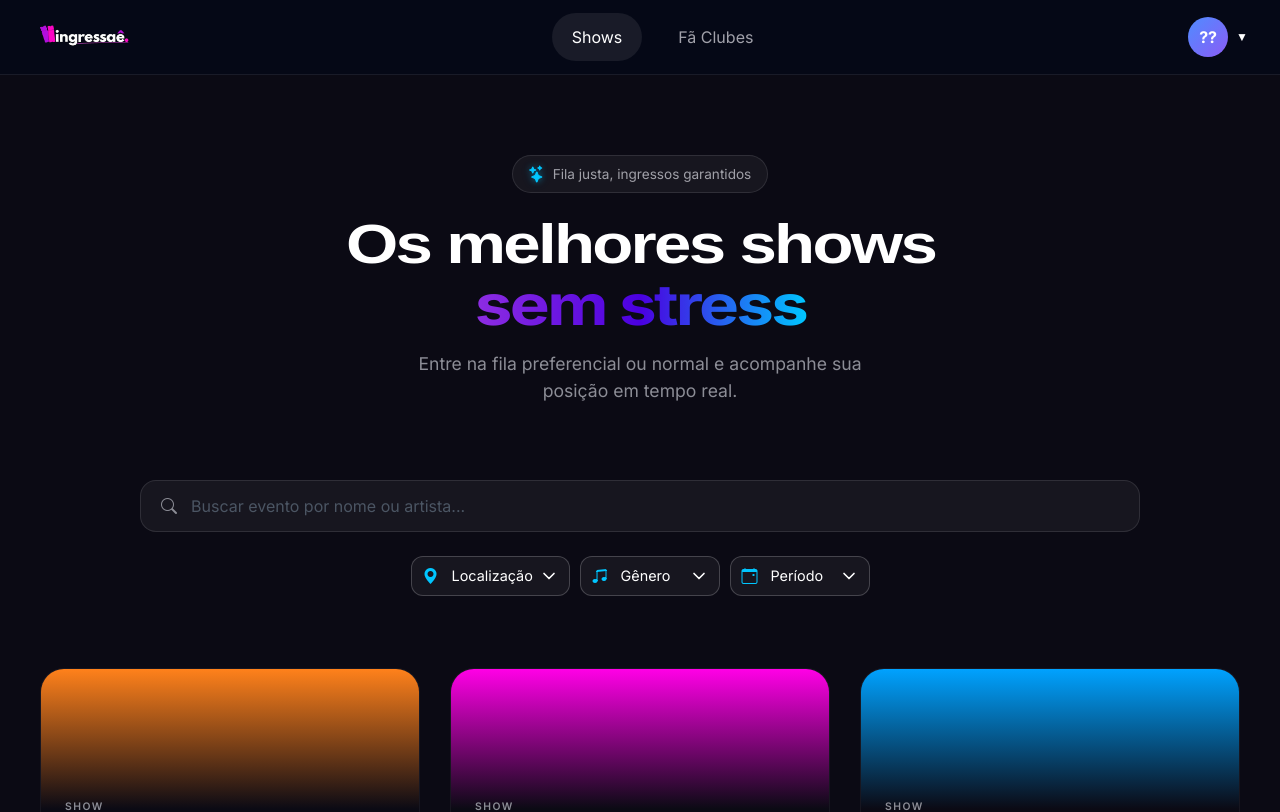
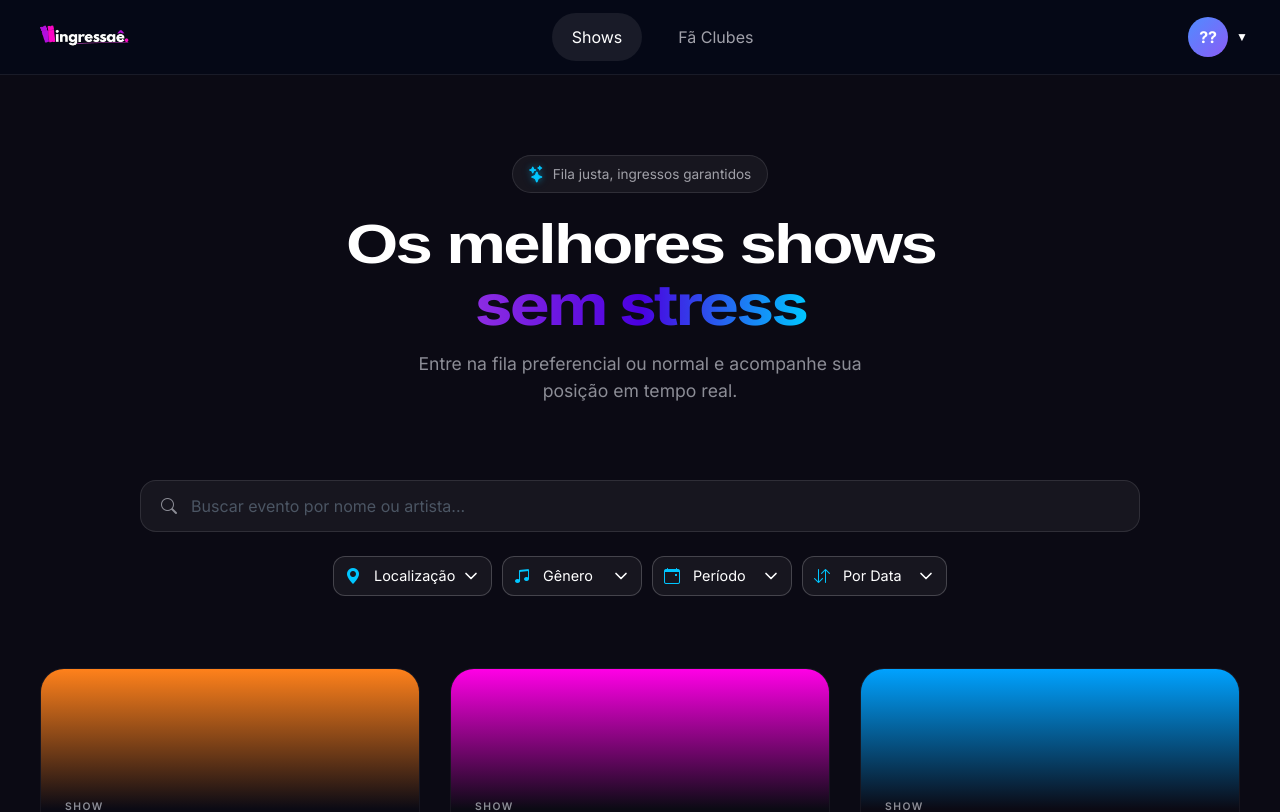
Before and after one commit to Ingressae/Ingressae-Angular, an Angular app in the folder ingressae/: page /inicio in a window 1280 px wide. Shown: the top 812 px of the page. Built offline with nearby package versions, Linux system fonts and the light colour scheme.

Commit message:
Feature: Adicionar ordenação ao lado dos filtros
- Novo dropdown de ordenação (Por Data / Por Nome)
- Ícone de setas (arrow-down-up) em azul neon
- Mesmo layout compacto dos demais filtros
- Ordenação padrão: Por Data
- Integração completa com lógica de filtros

```diff
--- a/ingressae/src/app/pages/inicio/inicio.html
+++ b/ingressae/src/app/pages/inicio/inicio.html
@@ -57,6 +57,15 @@
           <option *ngFor="let mes of mesesDisponiveis()" [value]="mes">{{ mes }}</option>
         </select>
       </div>
+
+      <!-- Ordenação -->
+      <div class="filtro-wrapper">
+        <i class="bi bi-arrow-down-up"></i>
+        <select [(ngModel)]="ordenacao" class="select-filtro">
+          <option value="data">Por Data</option>
+          <option value="nome">Por Nome</option>
+        </select>
+      </div>
     </div>
 
     <!-- Estado Vazio -->
--- a/ingressae/src/app/pages/inicio/inicio.ts
+++ b/ingressae/src/app/pages/inicio/inicio.ts
@@ -29,6 +29,7 @@ export class Inicio implements OnInit {
   filtroLocalizacao = signal<string>('');
   filtroGenero = signal<string>('');
   filtroMes = signal<string>('');
+  ordenacao = signal<'data' | 'nome'>('data');
 
   temFiltrosAtivos = computed(() => {
     return !!this.termoBusca() || !!this.filtroLocalizacao() || !!this.filtroGenero() || !!this.filtroMes();
@@ -95,9 +96,13 @@ export class Inicio implements OnInit {
       });
     }
 
-    // Ordenar por data
+    // Ordenação
     resultado.sort((a, b) => {
-      return new Date(a.dataEvento).getTime() - new Date(b.dataEvento).getTime();
+      if (this.ordenacao() === 'nome') {
+        return a.nome.localeCompare(b.nome);
+      } else {
+        return new Date(a.dataEvento).getTime() - new Date(b.dataEvento).getTime();
+      }
     });
 
     return resultado;
```
